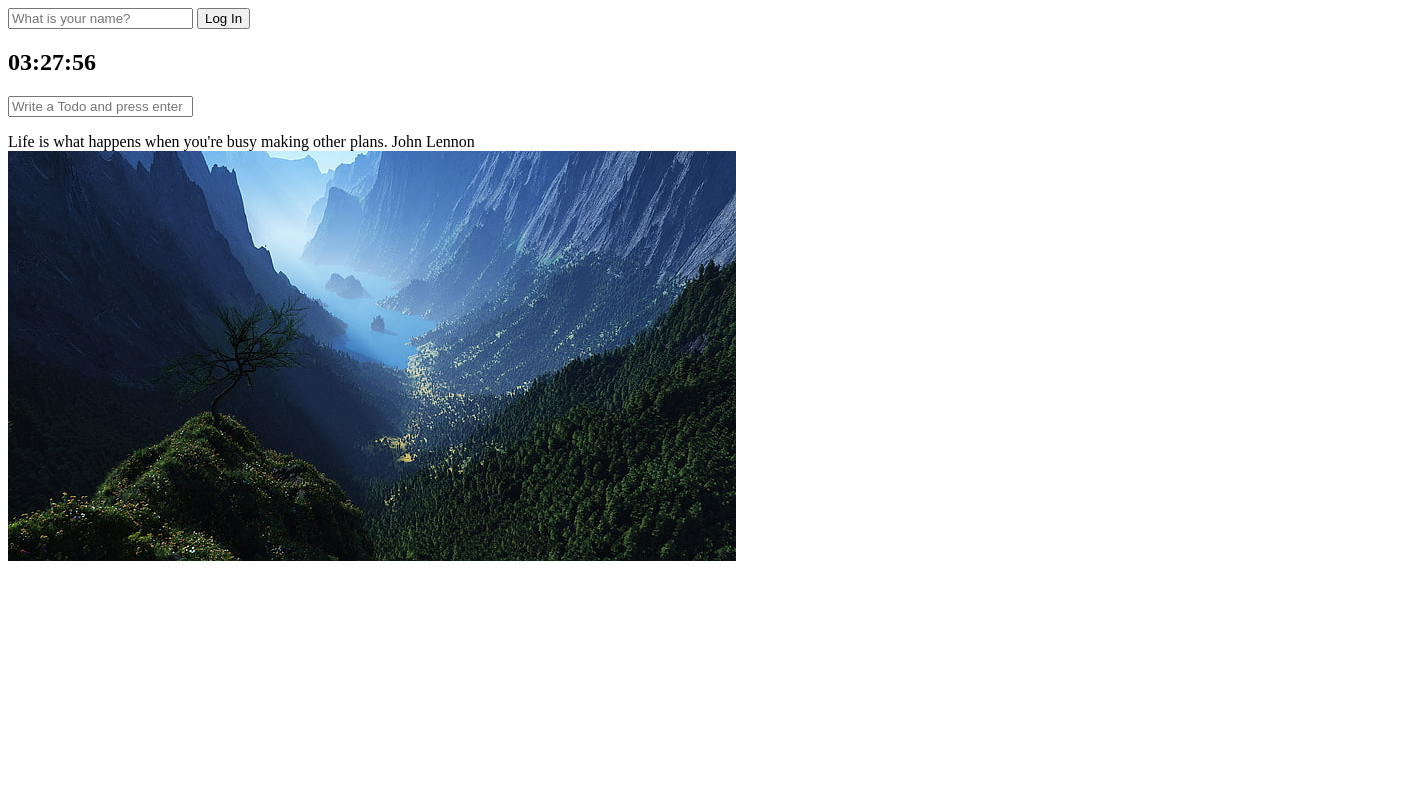
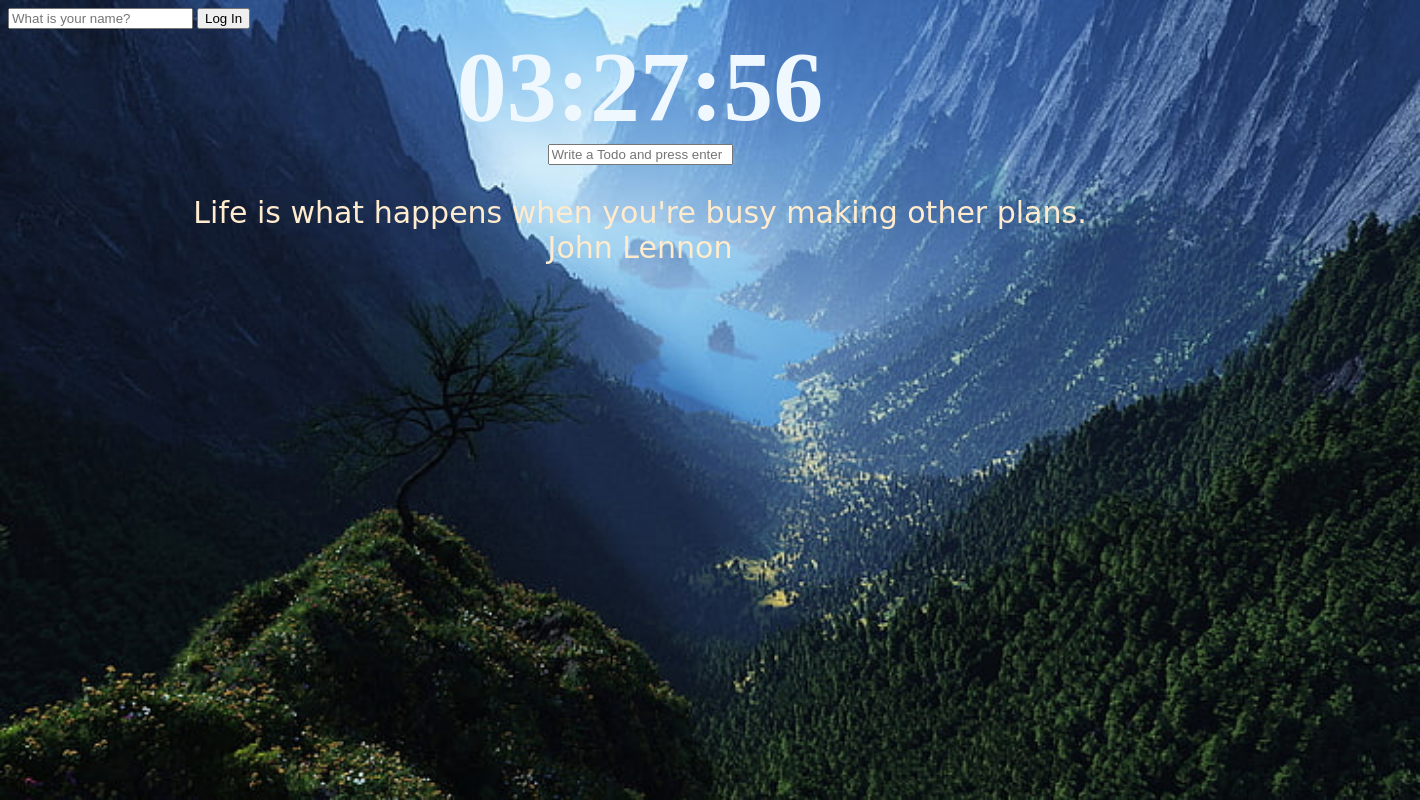
Before and after one commit to DeveloperYun/vanila-js_TodoList-ver1.1, a plain HTML site: page momentum/index.html in a window 1280 px wide. Shown: the whole page, 1420 px wide, since content can reach past the window. Drawn offline with Linux system fonts and the light colour scheme; a web font is replaced by a local one.

Commit message:
Todo_list ver1.1

```diff
--- a/momentum/css/style.css
+++ b/momentum/css/style.css
@@ -1,3 +1,55 @@
 .hidden{
     display: none;
 }
+op{
+    font-family: 'Noto Serif KR', serif;
+    color: blanchedalmond;
+    text-align: center;
+}
+p{
+    font-family: 'Nanum Brush Script', cursive;
+}
+#clock-container{
+    margin-top: 5%;
+}
+
+#clock{
+    margin-bottom: 0;
+    margin-top: 0;
+    font-size: 100px;
+    color: aliceblue;
+    text-align: center;
+}
+
+#weather{
+    position: fixed;
+    right: 30px;
+    top: 20px;
+    font-size: larger;
+}
+
+#quote{
+    font-size: 30px;
+}
+
+#bg{
+    min-width: 100%;
+    min-height: 100%;
+    margin: auto;
+    overflow: auto;
+    position: absolute;
+    left: 0;
+    right: 0;
+    top: 0;
+    bottom: 0;
+    z-index: -1;
+}
+
+button{
+    background: transparent;
+    border: none;
+}
+
+#greeting{
+    color: burlywood;
+}
--- a/momentum/index.html
+++ b/momentum/index.html
@@ -5,6 +5,8 @@
     <meta http-equiv="X-UA-Compatible" content="IE=edge">
     <meta name="viewport" content="width=device-width, initial-scale=1.0">
     <link rel="stylesheet" href="css/style.css">
+    <link href="https://fonts.googleapis.com/css2?family=Nanum+Brush+Script&family=Nanum+Pen+Script&display=swap" rel="stylesheet">
+    <link href="https://fonts.googleapis.com/css2?family=Noto+Serif+KR:wght@600&display=swap" rel="stylesheet">
     <title>Momentum</title>
 </head>
 <body>
@@ -17,15 +19,17 @@
         >
         <input type="submit" value="Log In">
     </form>
-    <h2 id="clock">00:00</h2>
+    <op div id="clock-container">
+        <h2 id="clock">00:00</h2>
+    </div>
     <h1 id="greeting" class="hidden"></h1>
     <form id="todo-form">
         <input required type="text" placeholder="Write a Todo and press enter">
     </form>
-    <ul id="todo-list"></ul>
-    <div id="quote">
+    <p ul id="todo-list"></ul>
+    <p div id="quote">
         <span></span>
-        <span></span>
+        <br><span></span>
     </div>
     <div id="weather">
         <span></span>
--- a/momentum/js/background.js
+++ b/momentum/js/background.js
@@ -3,10 +3,11 @@ const images = [
     "1.jpg",
     "2.jpg"
 ]
-
-const chosenImage = images[Math.floor(Math.random() * images.length)]
+const image = Math.floor(Math.random() * images.length);
+const chosenImage = images[image]
 
 const bgImage = document.createElement("img")
+bgImage.id = "bg"
 bgImage.src = `img/${chosenImage}`
 
 // 이를 body에 추가해줘야 하므로 appendChild를 쓴 것
```
